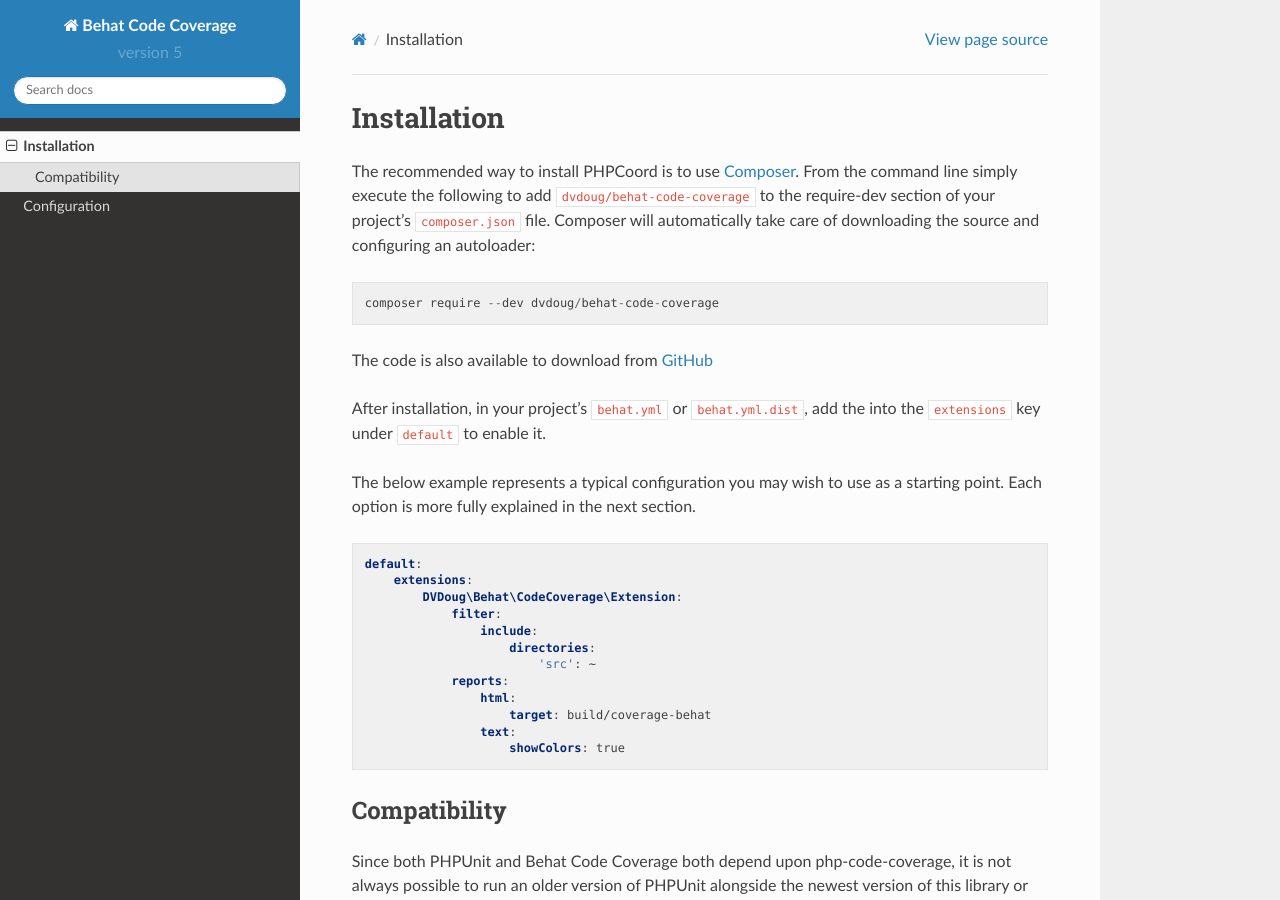
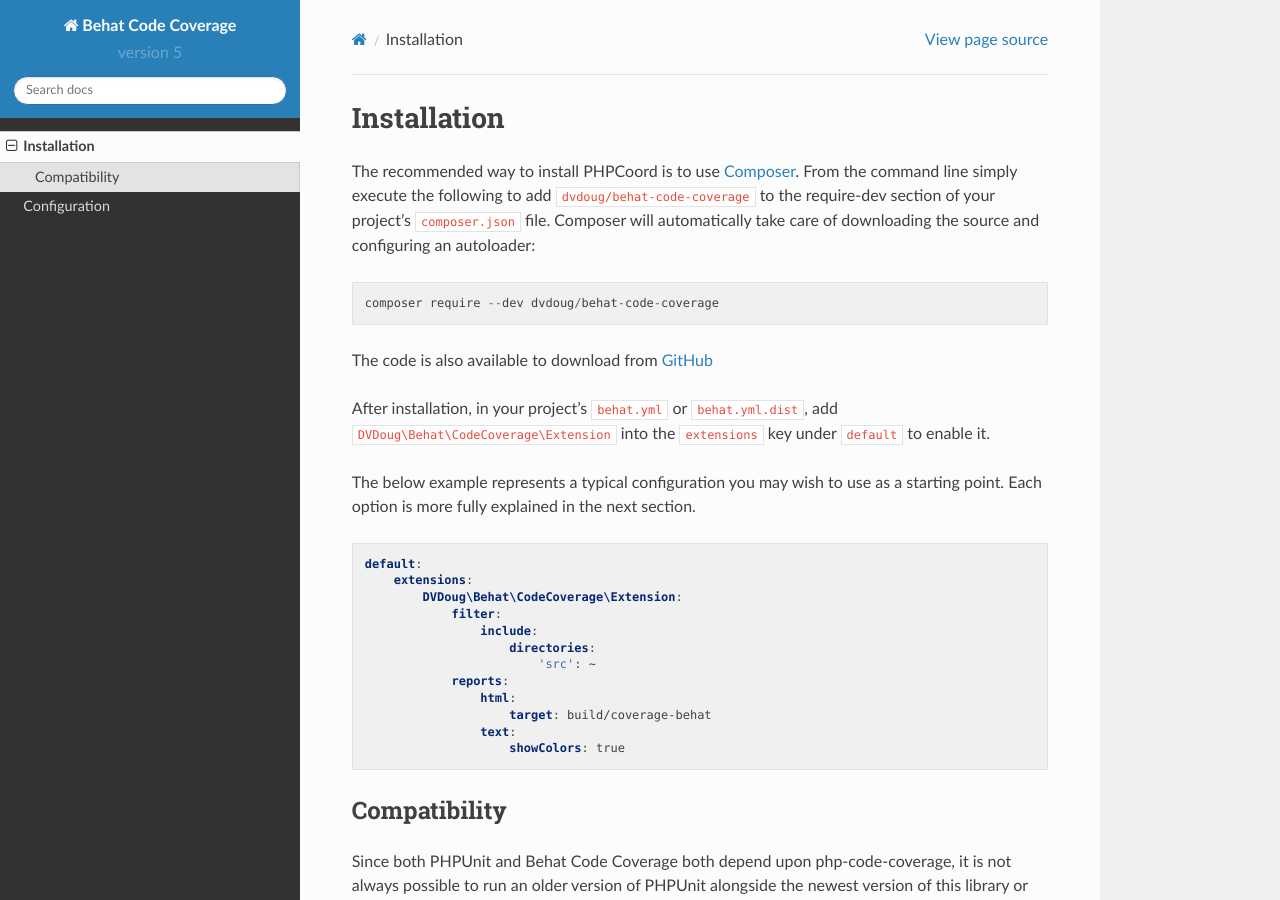
Before and after one commit to dvdoug/behat-code-coverage, a Sphinx documentation site: the page built from docs/installation.rst, in a window 1280 px wide and 900 px high. Built offline with Sphinx 7.4.7 and the Read the Docs theme 2.0.0, drawn with Linux system fonts in a browser that asks for light colours.

Commit message:
Fix 2 typos in docs

```diff
--- a/docs/index.rst
+++ b/docs/index.rst
@@ -12,7 +12,7 @@
 
     Technically, Behat is a *scenario* runner, not a *test* runner. The scenarios might be run by hand. Or the application
     under scrutiny might not be a local PHP application, it might be running on a remote server and/or the software might
-    not even written in PHP. Additionally by the very nature of needing to invoke the entire application to perform each
+    not even be written in PHP. Additionally by the very nature of needing to invoke the entire application to perform each
     scenario, it would be very hard to construct a set of scenarios that cover all possible codepaths in an application.
     Something like PHPUnit is much better to use here if your goal is comprehensive code coverage as you can unit test each
     component in isolation.
--- a/docs/installation.rst
+++ b/docs/installation.rst
@@ -11,8 +11,8 @@
 
 The code is also available to download from `GitHub`_
 
-After installation, in your project's ``behat.yml`` or ``behat.yml.dist``, add the into the ``extensions`` key
-under ``default`` to enable it.
+After installation, in your project's ``behat.yml`` or ``behat.yml.dist``, add ``DVDoug\Behat\CodeCoverage\Extension``
+into the ``extensions`` key under ``default`` to enable it.
 
 The below example represents a typical configuration you may wish to use as a starting point. Each option is more fully
 explained in the next section.
```
